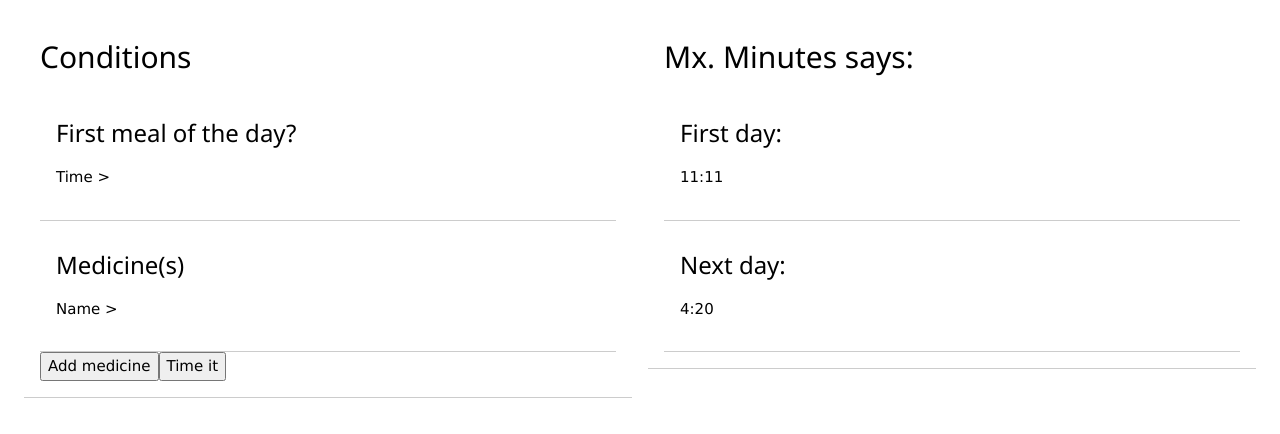
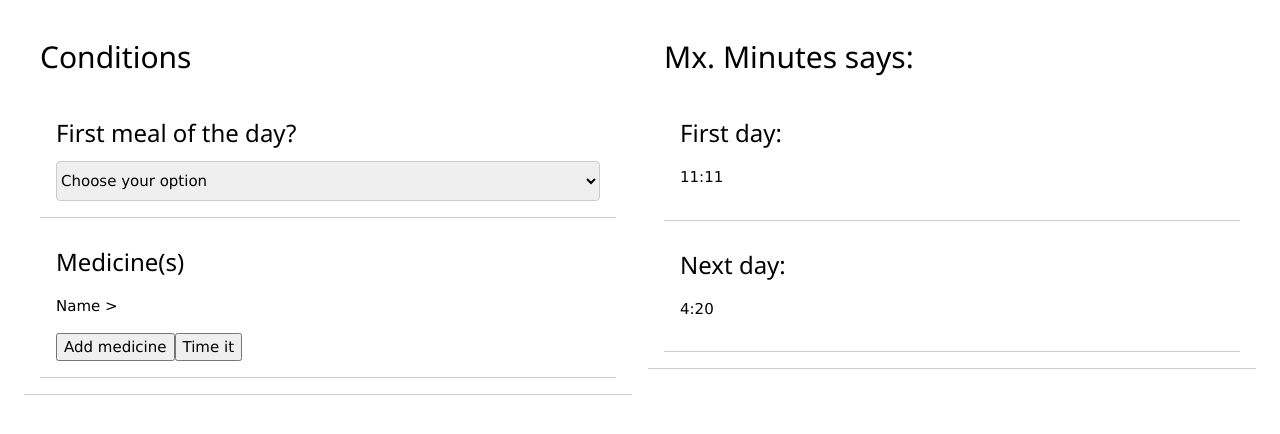
Before and after one commit to daini-rl/mx-minutes, a React (Create React App) app: page / in a window 1280 px wide. Shown: the top 434 px of the page. Built offline with nearby package versions, Linux system fonts and the light colour scheme.

Commit message:
feat: create select component

```diff
--- /dev/null
+++ b/src/components/select/index.tsx
@@ -0,0 +1,24 @@
+export interface OptionItemI {
+    value: string | number;
+    text: string | number;
+}
+
+interface SelectI {
+    defaultText?: string;
+    options: Array<OptionItemI>;
+}
+
+export default function Select({ defaultText = 'Choose your option', options }: SelectI) {
+    return (
+        <select className='w3-select w3-border w3-round' name='option'>
+            <option value='' disabled selected>
+                {defaultText}
+            </option>
+            {options.map((item, index) => (
+                <option key={index} value={item.value}>
+                    {item.text}
+                </option>
+            ))}
+        </select>
+    );
+}
--- a/src/sections/test/index.tsx
+++ b/src/sections/test/index.tsx
@@ -1,4 +1,11 @@
 import Card from '../../components/card';
+import Select, { OptionItemI } from '../../components/select';
+
+const mealHours: Array<OptionItemI> = [
+    { value: 7, text: '7:00' },
+    { value: 8, text: '8:00' },
+    { value: 9, text: '9:00' },
+];
 
 export default function Test() {
     return (
@@ -6,13 +13,13 @@ export default function Test() {
             <div className='w3-col l6'>
                 <Card title='Conditions'>
                     <Card isSecondary title='First meal of the day?'>
-                        <p>{'Time >'}</p>
+                        <Select options={mealHours} />
                     </Card>
                     <Card isSecondary title='Medicine(s)'>
                         <p>{'Name >'}</p>
+                        <button>{'Add medicine'}</button>
+                        <button>{'Time it'}</button>
                     </Card>
-                    <button>{'Add medicine'}</button>
-                    <button>{'Time it'}</button>
                 </Card>
             </div>
             <div className='w3-col l6'>
```
